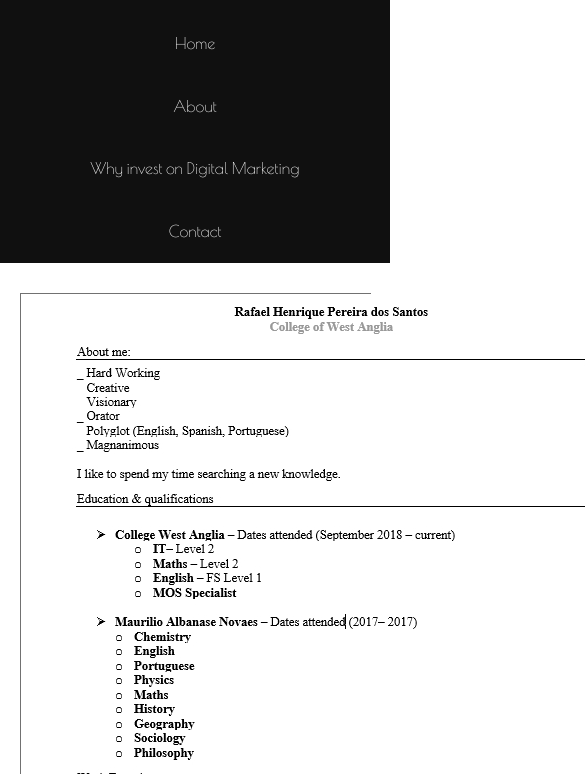
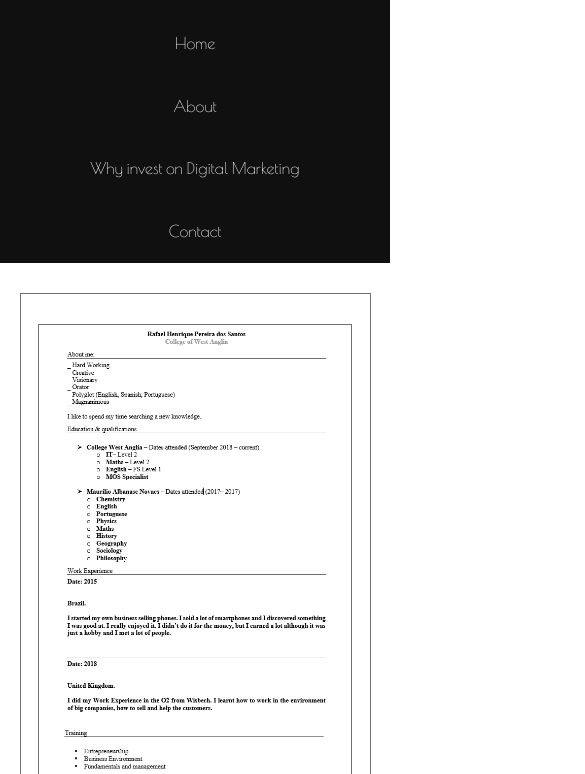
Before and after one commit to Rafael-HPS/Digital-Portfolio, a plain HTML site: page cv.html in a window 390 px wide. Shown: the part 70-844 px from the top of the page, 585 px wide, since content can reach past the window. Drawn offline with nearby package versions, Linux system fonts and the light colour scheme.

Commit message:
Add files via upload

```diff
--- a/Style/style.css
+++ b/Style/style.css
@@ -402,8 +402,8 @@ table td{
     }
     .CV {
         width: 90%;
-        margin-left: 5%;
-        margin-right: 5%;
+        margin-left: auto;
+        margin-right: auto;
     }
     .stairs {
         margin-left: 35px;
--- a/cv.html
+++ b/cv.html
@@ -38,7 +38,7 @@
 
 
        <div class="CV">
-         <img src="Images/CV.jpg">
+         <img class="CV" src="Images/CV.jpg">
          <embed src="PDF Documents/CV Rafael Henrique.docx">
        </div>
 
```
